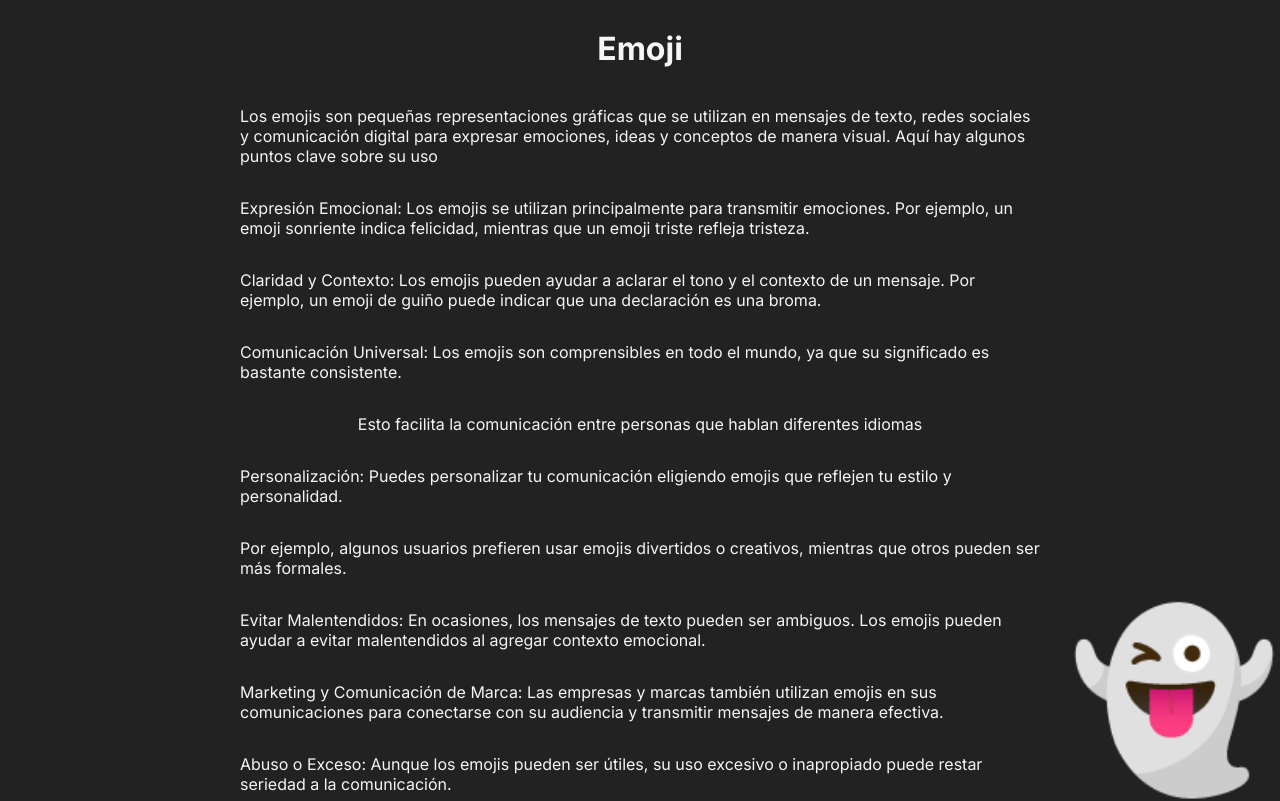
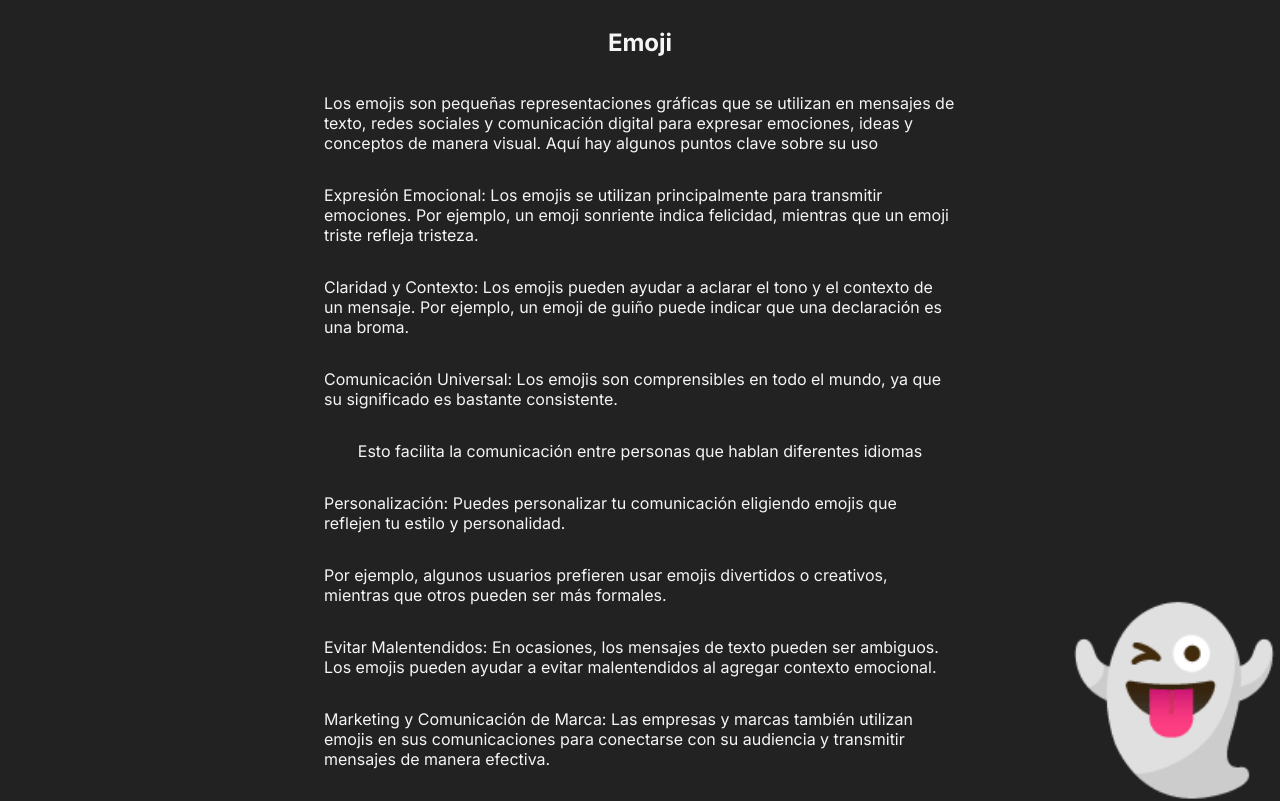
Before and after one commit to catharygr/aprendiendo-next-framework, a Next.js app: page /emoji in a window 1280 px wide. Shown: the top 801 px of the page. Built offline with nearby package versions, Linux system fonts and the light colour scheme.

Commit message:
Terminado el emoji

```diff
--- a/src/app/emoji/emoji.module.css
+++ b/src/app/emoji/emoji.module.css
@@ -4,7 +4,7 @@
   justify-content: center;
   align-items: center;
   margin: 0 auto;
-  max-width: 800px;
+  width: 50%;
   padding: 0 1rem;
 }
 
@@ -17,5 +17,4 @@
   right: 0;
   bottom: 0;
   font-size: 170px;
-  will-change: transform;
 }
--- a/src/app/emoji/page.js
+++ b/src/app/emoji/page.js
@@ -20,7 +20,8 @@ export default function EmojiPage() {
 
   const translateX = esMostrado ? "0%" : "100%";
   return (
-    <div ref={wrapperRef} className={styles.container}>
+    <section>
+      <div className={styles.container}>
         <h1>Emoji</h1>
         <p>
           Los emojis son pequeñas representaciones gráficas que se utilizan en
@@ -30,13 +31,13 @@ export default function EmojiPage() {
         </p>
         <p>
           Expresión Emocional: Los emojis se utilizan principalmente para
-        transmitir emociones. Por ejemplo, un emoji sonriente indica felicidad,
-        mientras que un emoji triste refleja tristeza.
+          transmitir emociones. Por ejemplo, un emoji sonriente indica
+          felicidad, mientras que un emoji triste refleja tristeza.
         </p>
         <p>
           Claridad y Contexto: Los emojis pueden ayudar a aclarar el tono y el
-        contexto de un mensaje. Por ejemplo, un emoji de guiño puede indicar que
-        una declaración es una broma.
+          contexto de un mensaje. Por ejemplo, un emoji de guiño puede indicar
+          que una declaración es una broma.
         </p>
         <p>
           Comunicación Universal: Los emojis son comprensibles en todo el mundo,
@@ -61,8 +62,8 @@ export default function EmojiPage() {
         </p>
         <p>
           Marketing y Comunicación de Marca: Las empresas y marcas también
-        utilizan emojis en sus comunicaciones para conectarse con su audiencia y
-        transmitir mensajes de manera efectiva.
+          utilizan emojis en sus comunicaciones para conectarse con su audiencia
+          y transmitir mensajes de manera efectiva.
         </p>
         <p>
           Abuso o Exceso: Aunque los emojis pueden ser útiles, su uso excesivo o
@@ -75,11 +76,12 @@ export default function EmojiPage() {
           diversidad cultural y emocional.
         </p>
         <p>
-        En resumen, los emojis son una forma popular y efectiva de enriquecer la
-        comunicación digital al agregar una dimensión emocional y contextual a
-        los mensajes de texto y las interacciones en línea.
+          En resumen, los emojis son una forma popular y efectiva de enriquecer
+          la comunicación digital al agregar una dimensión emocional y
+          contextual a los mensajes de texto y las interacciones en línea.
         </p>
 
+        <div ref={wrapperRef} className="wrapper">
           <motion.div
             className={styles.caracter}
             transition={{
@@ -95,5 +97,7 @@ export default function EmojiPage() {
             👻
           </motion.div>
         </div>
+      </div>
+    </section>
   );
 }
```
Lines whose indentation alone changed are shown as unchanged.
